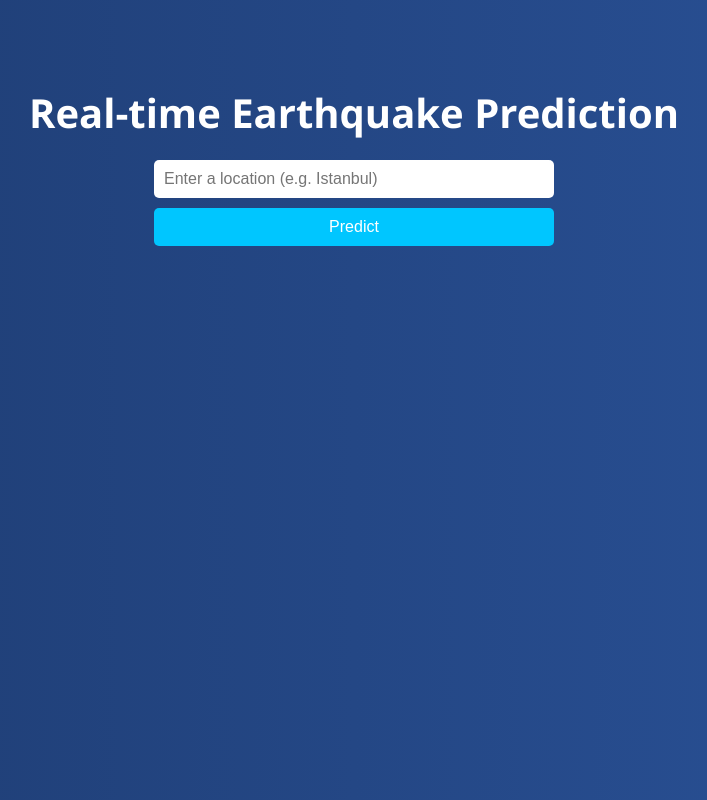
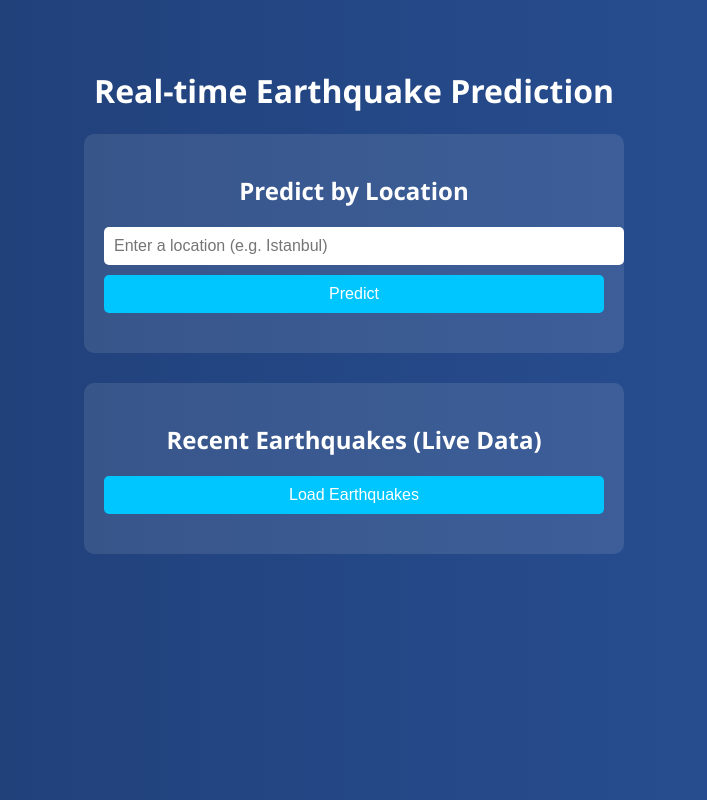
Before and after one commit to tasnim-osama/earthquake-api, a Flask app: page / in a window 1280 px wide. Shown: the whole page, without its empty margins (286-993 px from the left). Run offline with Flask 3, Linux system fonts and the light colour scheme; parts of the project's set-up code (start-up, migrations or seed data) failed here and were passed over.

Commit message:
Added recent earthquakes live section

```diff
--- a/templates/realtime.html
+++ b/templates/realtime.html
@@ -9,66 +9,91 @@
             background: linear-gradient(to right, #1e3c72, #2a5298);
             font-family: 'Segoe UI', Tahoma, Geneva, Verdana, sans-serif;
             color: white;
-            display: flex;
-            flex-direction: column;
-            align-items: center;
-            padding: 50px;
+            padding: 40px;
         }
 
-        h1 {
-            margin-bottom: 20px;
-            font-size: 2.5rem;
+        h1, h2 {
+            text-align: center;
         }
 
-        #prediction-form {
-            display: flex;
-            flex-direction: column;
-            gap: 10px;
-            width: 100%;
-            max-width: 400px;
+        #prediction-form, #live-section {
+            background: rgba(255, 255, 255, 0.1);
+            padding: 20px;
+            border-radius: 10px;
+            margin-bottom: 30px;
+            max-width: 500px;
+            margin-left: auto;
+            margin-right: auto;
         }
 
         input[type="text"] {
+            width: 100%;
             padding: 10px;
-            font-size: 1rem;
             border-radius: 5px;
             border: none;
+            font-size: 1rem;
+            margin-bottom: 10px;
         }
 
         button {
             padding: 10px;
+            width: 100%;
+            background-color: #00c6ff;
+            border: none;
+            color: white;
             font-size: 1rem;
-            border: none;
-            background-color: #00c6ff;
-            color: white;
             border-radius: 5px;
             cursor: pointer;
-            transition: background-color 0.3s ease;
         }
 
         button:hover {
             background-color: #0072ff;
         }
 
-        #result {
+        #result, #earthquake-table {
             margin-top: 20px;
-            font-size: 1.2rem;
+            font-size: 1rem;
             text-align: center;
+        }
+
+        table {
+            width: 100%;
+            border-collapse: collapse;
+            margin-top: 15px;
+        }
+
+        th, td {
+            padding: 8px;
+            border: 1px solid #ddd;
+            background-color: rgba(255, 255, 255, 0.1);
+        }
+
+        th {
+            background-color: rgba(0, 0, 0, 0.3);
         }
     </style>
 </head>
 <body>
     <h1>Real-time Earthquake Prediction</h1>
-    <form id="prediction-form">
-        <input type="text" id="location-input" placeholder="Enter a location (e.g. Istanbul)" required>
-        <button type="submit">Predict</button>
-    </form>
-    <div id="result"></div>
+
+    <div id="prediction-form">
+        <h2>Predict by Location</h2>
+        <form id="predict-form">
+            <input type="text" id="location-input" placeholder="Enter a location (e.g. Istanbul)" required>
+            <button type="submit">Predict</button>
+        </form>
+        <div id="result"></div>
+    </div>
+
+    <div id="live-section">
+        <h2>Recent Earthquakes (Live Data)</h2>
+        <button onclick="fetchEarthquakes()">Load Earthquakes</button>
+        <div id="earthquake-table"></div>
+    </div>
 
     <script>
-        document.getElementById('prediction-form').addEventListener('submit', async function(event) {
+        document.getElementById('predict-form').addEventListener('submit', async function (event) {
             event.preventDefault();
-
             const location = document.getElementById('location-input').value;
             const resultDiv = document.getElementById('result');
             resultDiv.innerText = 'Loading...';
@@ -76,9 +101,7 @@
             try {
                 const response = await fetch('/predict', {
                     method: 'POST',
-                    headers: {
-                        'Content-Type': 'application/json',
-                    },
+                    headers: { 'Content-Type': 'application/json' },
                     body: JSON.stringify({ location }),
                 });
 
@@ -99,6 +122,48 @@
                 resultDiv.innerText = 'An error occurred: ' + error.message;
             }
         });
+
+        async function fetchEarthquakes() {
+            const tableDiv = document.getElementById('earthquake-table');
+            tableDiv.innerHTML = 'Loading...';
+
+            try {
+                const response = await fetch('/api/earthquakes');
+                const data = await response.json();
+
+                if (data.error) {
+                    tableDiv.innerText = 'Error: ' + data.error;
+                    return;
+                }
+
+                let table = `<table>
+                    <thead>
+                        <tr>
+                            <th>Place</th>
+                            <th>Magnitude</th>
+                            <th>Prediction</th>
+                            <th>Coordinates</th>
+                        </tr>
+                    </thead>
+                    <tbody>`;
+
+                data.forEach(eq => {
+                    const prediction = eq.prediction === 1 ? '⚠️ Strong' : '✅ Weak';
+                    table += `
+                        <tr>
+                            <td>${eq.place}</td>
+                            <td>${eq.magnitude}</td>
+                            <td>${prediction}</td>
+                            <td>${eq.coordinates[1].toFixed(2)}, ${eq.coordinates[0].toFixed(2)}</td>
+                        </tr>`;
+                });
+
+                table += `</tbody></table>`;
+                tableDiv.innerHTML = table;
+            } catch (error) {
+                tableDiv.innerText = 'An error occurred: ' + error.message;
+            }
+        }
     </script>
 </body>
 </html>
```
